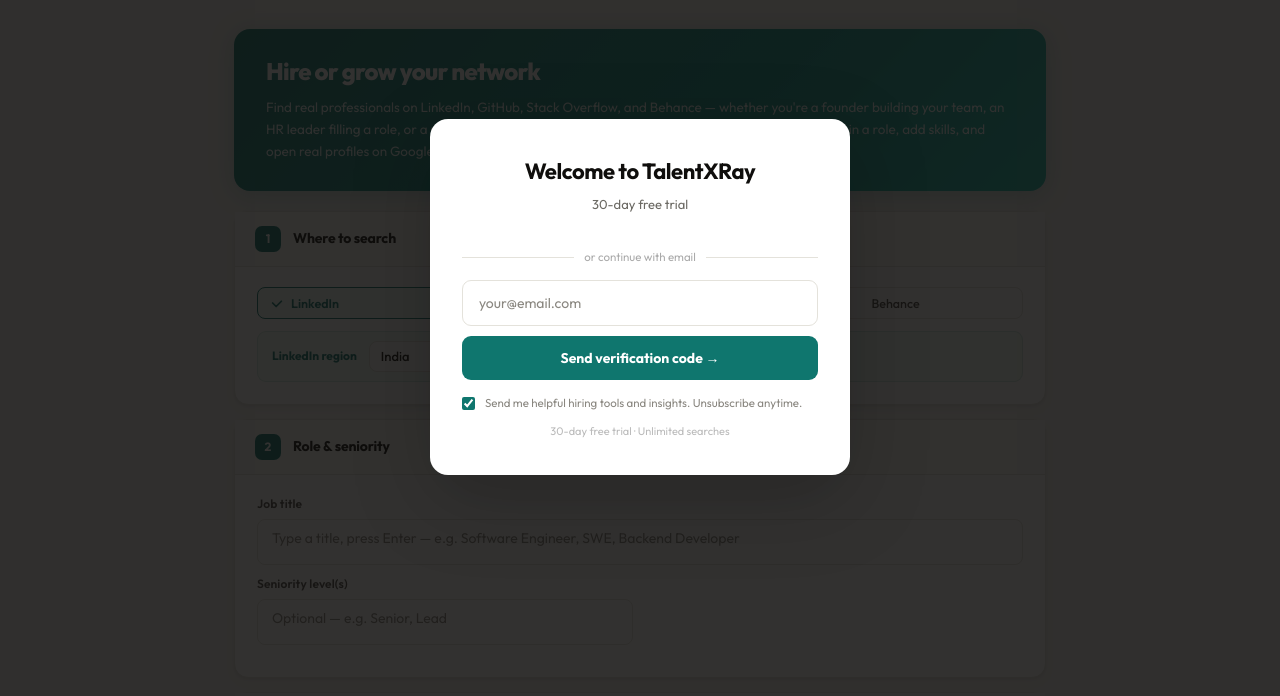
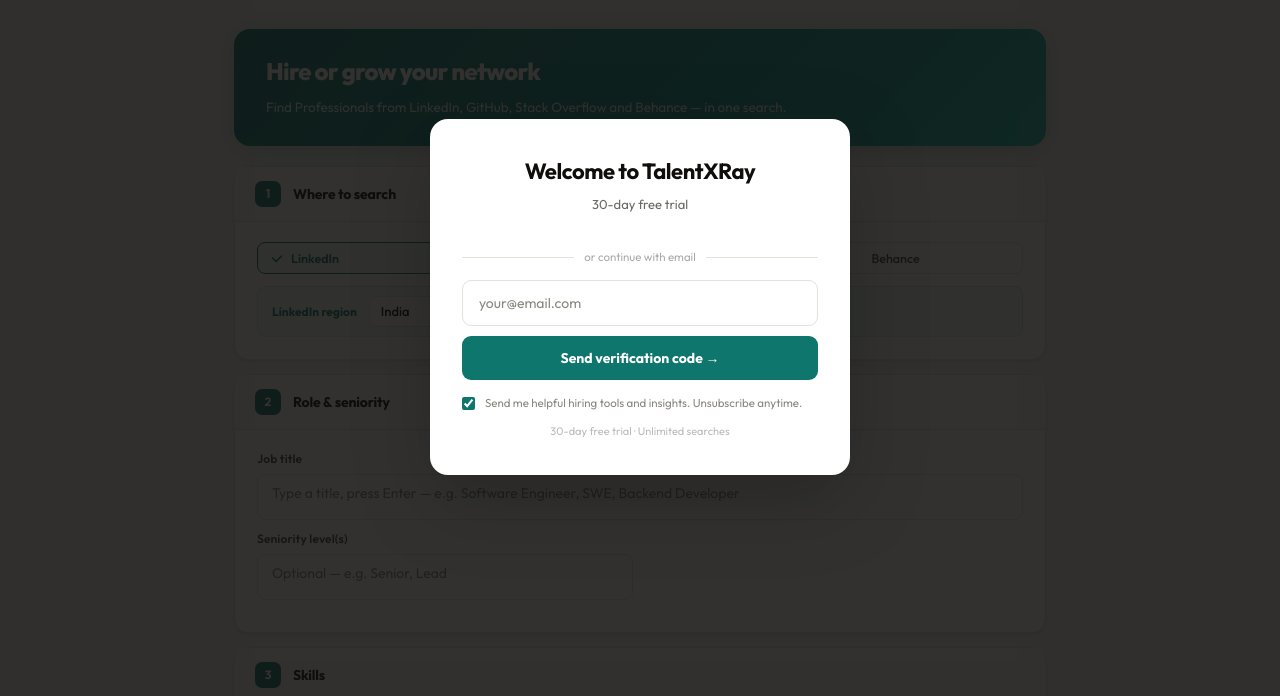
Before and after one commit to hrawat640-collab/talentxray, a plain HTML site: page index.html in a window 1280 px wide. Shown: the part 103-799 px from the top of the page. Drawn offline with nearby package versions, Linux system fonts and the light colour scheme.

Commit message:
Update index.html

```diff
--- a/index.html
+++ b/index.html
@@ -1239,7 +1239,7 @@ function txrDoLogin(){ document.getElementById('txrEmailInput').focus(); }
   <div class="tool-hero">
     <div class="tool-hero-text">
       <h1 class="tool-hero-h1">Hire or grow your network</h1>
-      <p class="tool-hero-p">Find real professionals on LinkedIn, GitHub, Stack Overflow, and Behance — whether you're a founder building your team, an HR leader filling a role, or a professional expanding your network or looking at top profiles. Just fill in a role, add skills, and open real profiles on Google.</p>
+      <p class="tool-hero-p">Find Professionals from LinkedIn, GitHub, Stack Overflow and Behance — in one search.</p>
     </div>
   </div>
 
```
